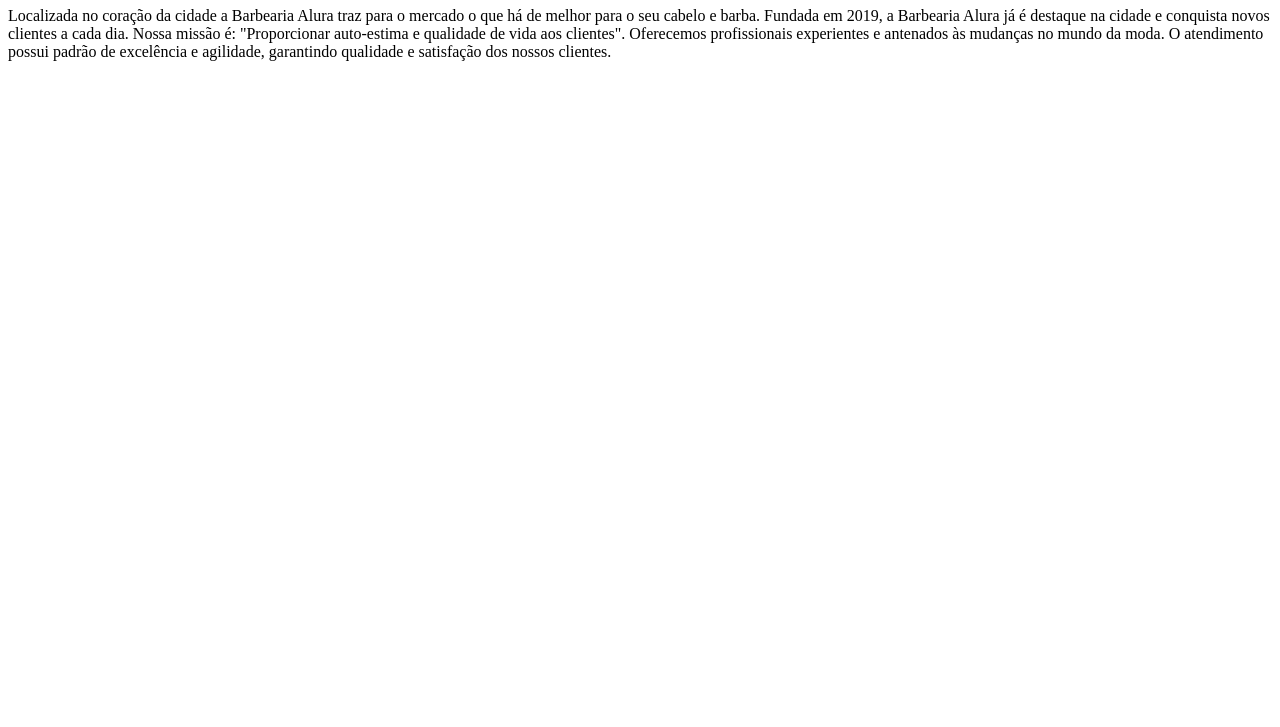
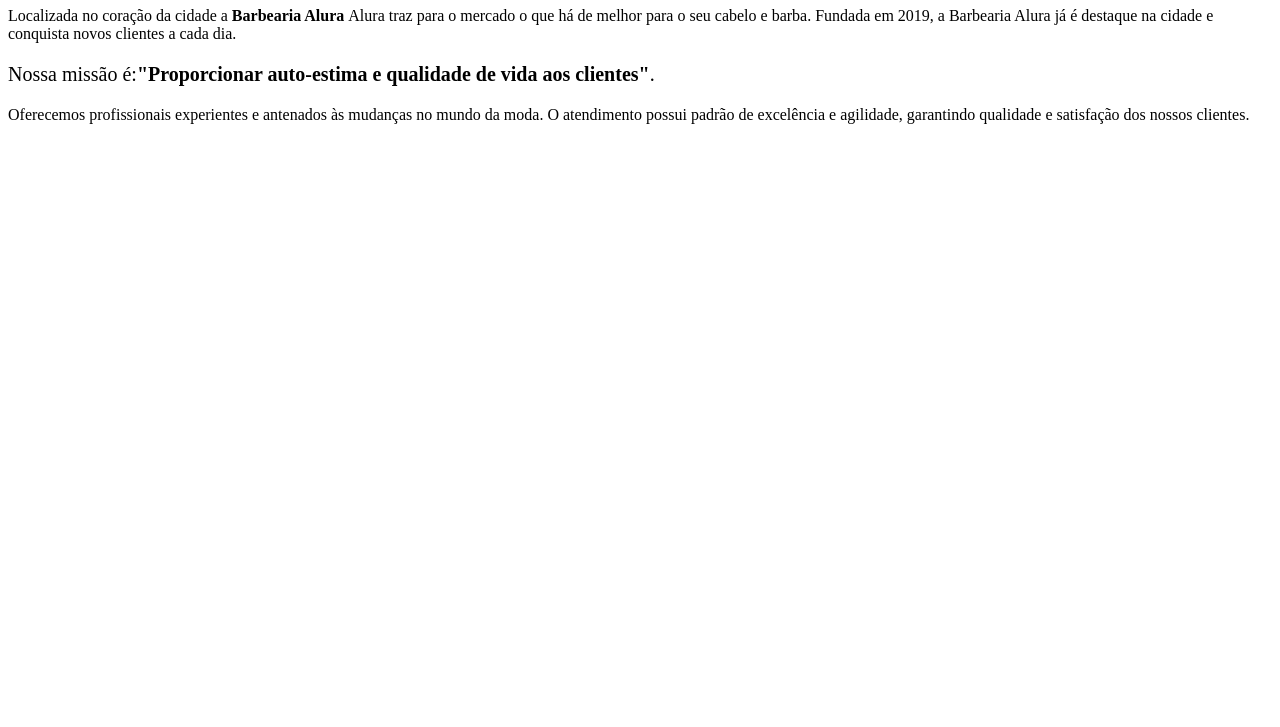
Before and after one commit to henriquezzz/Barbearia-Alura, a plain HTML site: page index.html in a window 1280 px wide. Shown: the part 73-800 px from the top of the page. Drawn offline with Linux system fonts and the light colour scheme.

Commit message:
Add files via upload

```diff
--- a/index.html
+++ b/index.html
@@ -7,9 +7,9 @@
     <title>Barbearia Alura</title>
 </head>
 <body>
-<h1>Sobre a Barbearia Alura</h1>
-<p>Localizada no coração da cidade a Barbearia Alura traz para o mercado o que há de melhor para o seu cabelo e barba. Fundada em 2019, a Barbearia Alura já é destaque na cidade e conquista novos clientes a cada dia.
-    Nossa missão é: "Proporcionar auto-estima e qualidade de vida aos clientes".
-    Oferecemos profissionais experientes e antenados às mudanças no mundo da moda. O atendimento possui padrão de excelência e agilidade, garantindo qualidade e satisfação dos nossos clientes.</p>
+<h1 style="text-aling: center">Sobre a Barbearia Alura</h1>
+<p style="text-aling: center">Localizada no coração da cidade a <strong>Barbearia Alura </strong> Alura traz para o mercado o que há de melhor para o seu cabelo e barba. Fundada em 2019, a Barbearia Alura já é destaque na cidade e conquista novos clientes a cada dia.</p>
+<p style="font-size: 20px">Nossa missão é:<strong>"Proporcionar auto-estima e qualidade de vida aos clientes"</strong>.</p>
+<p>Oferecemos profissionais experientes e antenados às mudanças no mundo da moda. O atendimento possui padrão de excelência e agilidade, garantindo qualidade e satisfação dos nossos clientes.</p>
 </body>
 </html>
```
